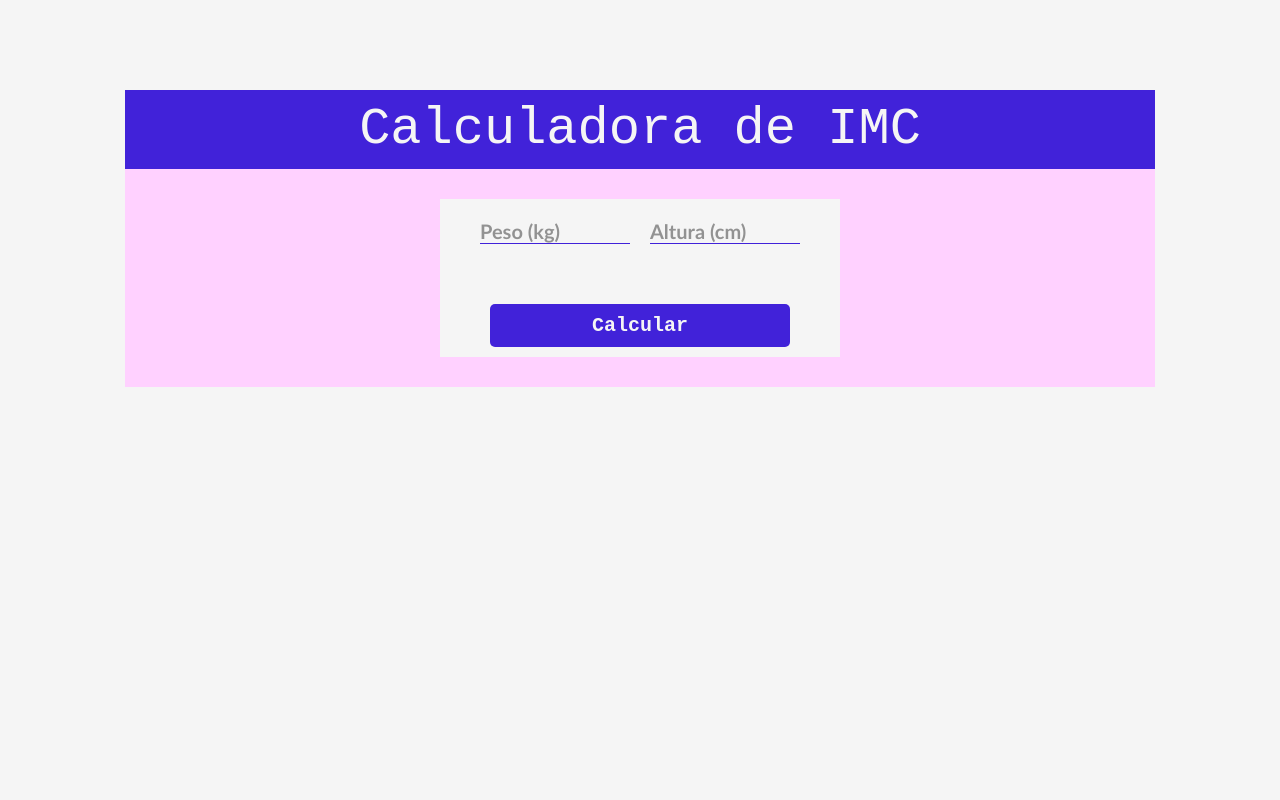
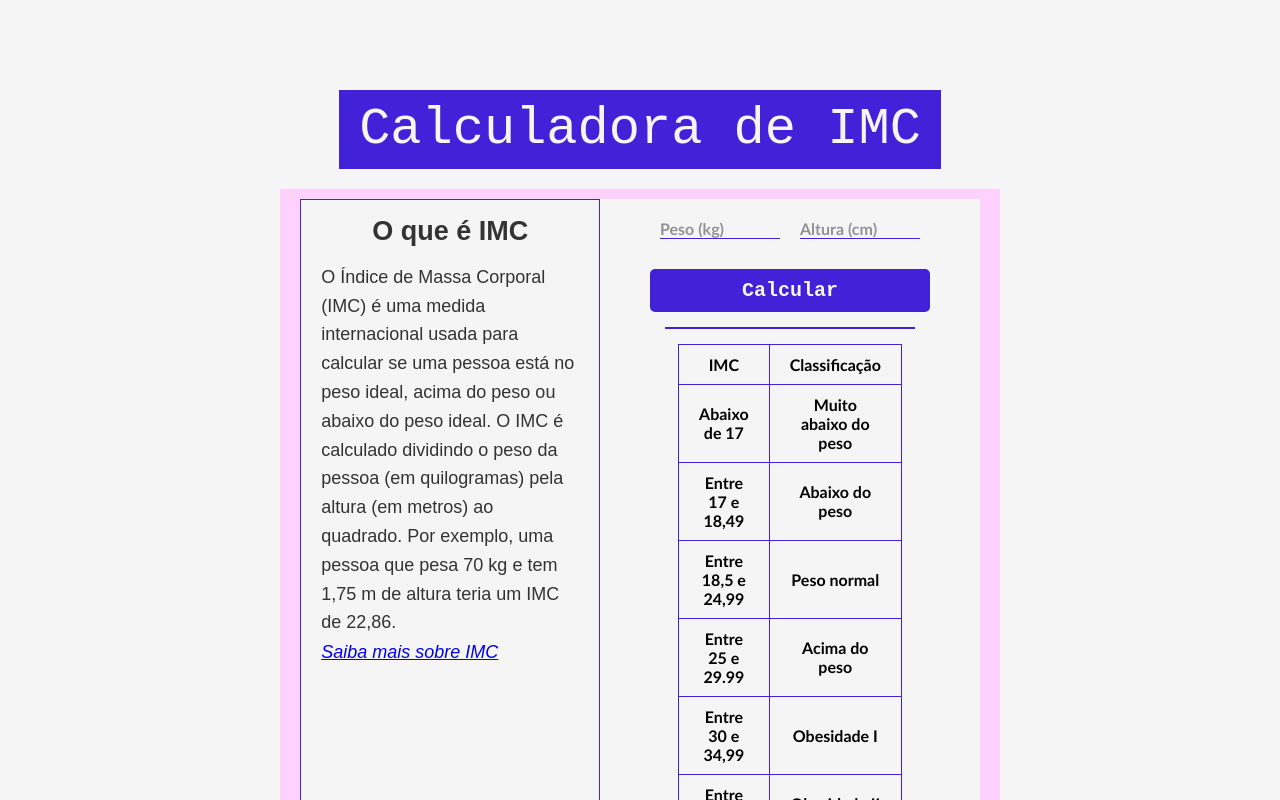
Before and after one commit to Enge-Olate/react-flow, a React (Vite) app: page / in a window 1280 px wide. Shown: the top 800 px of the page. Built offline with nearby package versions, Linux system fonts and the light colour scheme.

Commit message:
Adicionando tabela e, finalizando estilos. Exercício finalizado.

```diff
--- a/src/App.jsx
+++ b/src/App.jsx
@@ -3,16 +3,28 @@ import Header from "./components/header/Header";
 import "./styles/global.css";
 
 function App() {
-
   return (
     <>
       <header>
         <Header title="Calculadora de IMC" />
       </header>
       <main>
+        <aside>
+          <h2>O que é IMC</h2>
+          <p>
+            O Índice de Massa Corporal (IMC) é uma medida internacional usada
+            para calcular se uma pessoa está no peso ideal, acima do peso ou
+            abaixo do peso ideal. O IMC é calculado dividindo o peso da pessoa
+            (em quilogramas) pela altura (em metros) ao quadrado. Por exemplo,
+            uma pessoa que pesa 70 kg e tem 1,75 m de altura teria um IMC de
+            22,86.
+          </p>
+          <a href="https://pt.wikipedia.org/wiki/%C3%8Dndice_de_massa_corporal">
+            <i>Saiba mais sobre IMC</i>
+          </a>
+        </aside>
         <Formulario type="submit" onSubmit={(e) => e.preventDefault()} />
       </main>
-
     </>
   );
 }
--- a/src/components/button/Button.module.css
+++ b/src/components/button/Button.module.css
@@ -1,7 +1,7 @@
 .btn{
-    width: 300px;
+    width: 100%;
     padding: 10px 20px;
-    margin: 50px auto 0 auto;
+    margin-top: 20px;
     background-color: #4122d9;
     color: #f5f5f5;
     border: none;
@@ -10,6 +10,7 @@
     font-size: 20px;
     font-family: monospace;
     font-weight: 700;
+
 }
 .btn:hover{
     background-color: #2c0bb8;
--- a/src/components/formulario/Formulario.jsx
+++ b/src/components/formulario/Formulario.jsx
@@ -1,21 +1,42 @@
 import ButtonPrimary from "../button/ButtonPrimary";
 import styles from "./Formulario.module.css";
-import useIMC from "../../hooks/useImc";
 import { useState } from "react";
 
 function Formulario({ type, onSubmit }) {
   const [peso, setPeso] = useState("");
   const [altura, setAltura] = useState("");
+  const [imc, setImc] = useState(null);
+  const [classificacao, setClassificacao] = useState("");
 
-  const { imc, classificacao } = useIMC(peso, altura);
-
-  const handleClick = () => {
-    console.log(imc);
-  };
+  function handleClick() {
+    if (peso > 0 && altura > 0) {
+      const alturaEmMetros = altura / 100;
+      const imcCalculado = peso / (alturaEmMetros * alturaEmMetros);
+      setImc(imcCalculado.toFixed(2));
+      if (imcCalculado < 17) {
+        setClassificacao("Muito abaixo do peso");
+      } else if (imcCalculado >= 17 && imcCalculado < 18.49) {
+        setClassificacao("Abaixo do peso");
+      } else if (imcCalculado >= 18.5 && imcCalculado < 24.99) {
+        setClassificacao("Peso normal");
+      } else if (imcCalculado >= 25 && imcCalculado < 29.9) {
+        setClassificacao("Acima do peso");
+      } else if (imcCalculado >= 30 && imcCalculado < 34.9) {
+        setClassificacao("Obesidade 1");
+      } else if (imcCalculado >= 35 && imcCalculado < 39.9) {
+        setClassificacao("Obesidade grau 2 (severa)");
+      } else {
+        setClassificacao("Obesidade grau 3");
+      }
+    } else {
+      alert("Por favor, insira valores válidos para peso e altura.");
+    }
+  }
 
   return (
-    <>
+    <div>
       <form className={styles.form} type={type} onSubmit={onSubmit}>
+        <div>
           <input
             value={peso}
             onChange={(e) => setPeso(e.target.value)}
@@ -32,14 +53,55 @@ function Formulario({ type, onSubmit }) {
             required
             max={2500}
           />
+        </div>
         <ButtonPrimary label={"Calcular"} onClick={handleClick} type="submit" />
-        {imc > 0 && (
-          <div className={styles.resultado}>
-            <h2>Seu IMC é: {imc} - {classificacao}</h2>
+      </form>
+      <hr />
+      {imc && (
+        <div style={{ textAlign: "center", marginTop: "20px" }}>
+          <p style={{fontWeight:"bold"}}>Seu IMC é: {imc}</p>
+          <p style={{fontWeight:"bold"}}>Classificação: {classificacao}</p>
         </div>
       )}
-      </form>
-    </>
+      <table>
+        <thead>
+          <tr>
+            <th colSpan={1}>IMC</th>
+            <th colSpan={1}>Classificação</th>
+          </tr>
+        </thead>
+        <tbody>
+          <tr>
+            <td>Abaixo de 17</td>
+            <td>Muito abaixo do peso</td>
+          </tr>
+          <tr>
+            <td>Entre 17 e 18,49</td>
+            <td>Abaixo do peso</td>
+          </tr>
+          <tr>
+            <td>Entre 18,5 e 24,99</td>
+            <td>Peso normal</td>
+          </tr>
+          <tr>
+            <td>Entre 25 e 29.99</td>
+            <td>Acima do peso</td>
+          </tr>
+          <tr>
+            <td>Entre 30 e 34,99</td>
+            <td>Obesidade I</td>
+          </tr>
+          <tr>
+            <td>Entre 35 e 39,99</td>
+            <td>Obesidade II (severa)</td>
+          </tr>
+          <tr>
+            <td>Maior que 40</td>
+            <td>Obesidade III (mórbida)</td>
+          </tr>
+        </tbody>
+      </table>
+    </div>
   );
 }
 export default Formulario;
--- a/src/components/formulario/Formulario.module.css
+++ b/src/components/formulario/Formulario.module.css
@@ -1,15 +1,23 @@
+div{
+    display: flex;
+    flex-direction: column;
+    align-items: center;
+    justify-content: center;
+}
 .form{
-    max-width: 400px;
-    margin: 20px auto;
+    max-width: 300px;
+    height: fit-content;
     padding: 10px 20px;
-    text-align: center;
-
+    padding: 10px;
 }
-
-.form > input{
-    width: 150px;
+form > div{
+    display: flex;
+    flex-direction: row;
+}
+div > input{
     margin: 10px 10px;
-    font-size: 20px;
+    width:100%;
+    font-size: 16px;
     font-family: 'Trebuchet MS', 'Lucida Sans Unicode', 'Lucida Grande', 'Lucida Sans', Arial, sans-serif;
     font-weight: 700;
     border-bottom: 1px solid #4122d9;
@@ -19,3 +27,20 @@ input::placeholder{
     font-weight: 700;
     opacity: 0.4;
 }
+hr{
+    width:250px;
+    margin: 5px auto;
+    border: 0.5px solid #4122d9;
+}
+div > table{
+    margin: 10px auto;
+    border-collapse: collapse;
+    width: 50%;
+}
+table, th, td{
+    border: 1px ridge #4122d9;
+    padding: 10px 20px;
+    text-align: center;
+    font-family: 'Trebuchet MS', 'Lucida Sans Unicode', 'Lucida Grande', 'Lucida Sans', Arial, sans-serif;
+    font-weight: 700;
+}
--- a/src/hooks/useIMC.js
+++ /dev/null
@@ -1,23 +0,0 @@
-import { useMemo } from "react";
-
-function useIMC(peso, altura) {
-  const imc = useMemo(() => {
-    return peso / (altura / 100) ** 2;
-  }, [peso, altura]);
-
-  const classificacao = useMemo(() => {
-    if (imc === null) return "Informe peso e altura válidos";
-    if (imc < 18.5) return "Abaixo do peso";
-    if (imc < 24.9) return "Peso normal";
-    if (imc < 29.9) return "Sobrepeso";
-    if (imc < 34.9) return "Obesidade grau I";
-    if (imc < 39.9) return "Obesidade grau II";
-    return "Obesidade grau III";
-  }, [imc]);
-
-  return {
-    imc: imc ? imc.toFixed(2) : 0,
-    classificacao,
-  };
-}
-export default useIMC;
--- a/src/styles/global.css
+++ b/src/styles/global.css
@@ -1,19 +1,37 @@
-*{
+* {
   margin: 0;
   padding: 0;
   box-sizing: border-box;
   font-family: Arial, sans-serif;
   background-color: #f5f5f5;
-  outline:none;
+  outline: none;
   border: none
 }
-body{
+
+body {
   padding: 5.6rem 7.8rem;
   margin: 0 auto;
   max-width: 1280px;
 }
-main{
-    padding: 10px 20px;
-    background-color: #ffd1ff;
 
+main {
+  margin-top: 20px;
+  padding: 10px 20px;
+  background-color: #ffd1ff;
+  display: flex;
+  justify-content: space-around;
 }
+
+aside {
+  max-width: 300px;
+  font-size: 18px;
+  line-height: 1.6;
+  color: #333;
+  border:1px solid #4122d9;
+  padding: 10px 20px;
+  font-family: 'Trebuchet MS', 'Lucida Sans Unicode', 'Lucida Grande', 'Lucida Sans', Arial, sans-serif;
+}
+aside > h2 {
+  margin-bottom: 10px;
+  text-align: center;
+}
```
Lines whose indentation alone changed are shown as unchanged.
